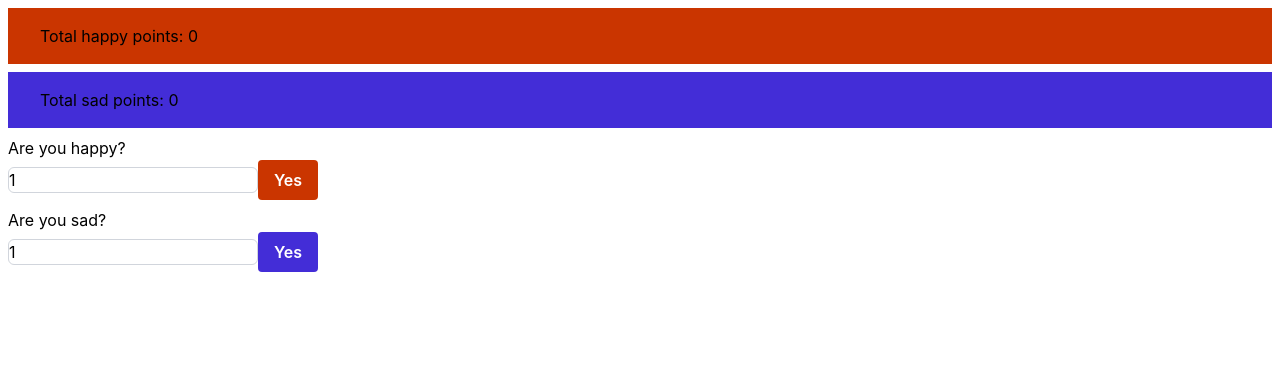
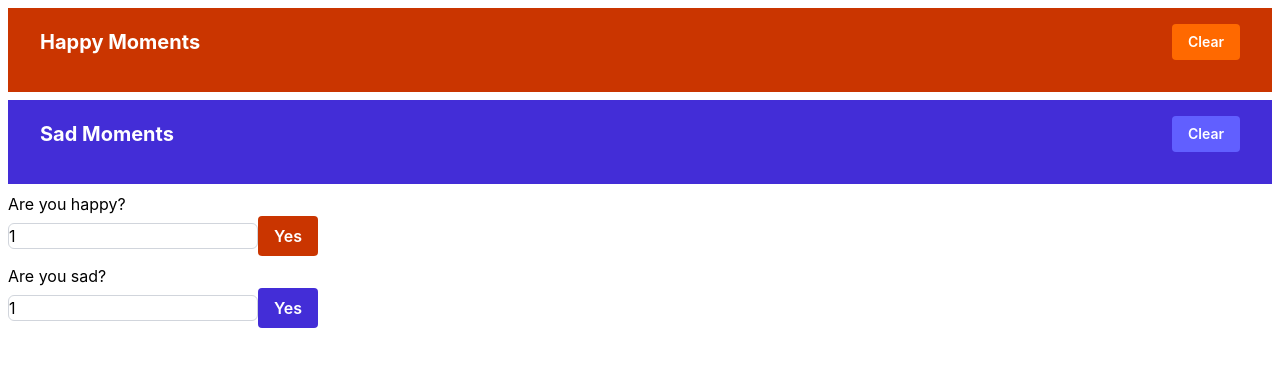
Before and after one commit to lakshgupta8/CodeYogi-Mood-Tracker-Application, a React (Vite) app: page / in a window 1280 px wide. Shown: the top 366 px of the page. Built offline with nearby package versions, Linux system fonts and the light colour scheme.

Commit message:
separated reducers and added separate Clear buttons in those  reducers

```diff
--- a/src/actions.ts
+++ b/src/actions.ts
@@ -1,12 +1,28 @@
 export const HAPPY_BUTTON_CLICKED = 'happy button clicked'
 export const SAD_BUTTON_CLICKED = 'sad button clicked'
+export const HAPPY_CLEARED = 'happy cleared'
+export const SAD_CLEARED = 'sad cleared'
 
-export const happyButtonClicked = (quantity: number) => ({
+export const happyButtonClicked = (intensity: number, when: Date) => ({
     type: HAPPY_BUTTON_CLICKED,
-    payload: quantity
+    payload: {
+        intensity,
+        when
+    }
 })
 
-export const sadButtonClicked = (quantity: number) => ({
+export const sadButtonClicked = (intensity: number, when: Date) => ({
     type: SAD_BUTTON_CLICKED,
-    payload: quantity
+    payload: {
+        intensity,
+        when
+    }
 })
+
+export const happyCleared = () => ({
+    type: HAPPY_CLEARED
+})
+
+export const sadCleared = () => ({
+    type: SAD_CLEARED
+})
--- a/src/components/HappyIncrementor.tsx
+++ b/src/components/HappyIncrementor.tsx
@@ -8,7 +8,7 @@ const HappyIncrementor: FC = () => {
     const dispatch = useDispatch();
 
     const increment = () => {
-        dispatch(happyButtonClicked(quantity));
+        dispatch(happyButtonClicked(quantity, new Date()));
     };
 
     return (
--- a/src/components/HappyTracker.tsx
+++ b/src/components/HappyTracker.tsx
@@ -1,16 +1,33 @@
 import { type FC, memo } from 'react';
-import { useSelector } from 'react-redux';
-import { happyCountSelector } from '../selectors';
+import { useSelector, useDispatch } from 'react-redux';
+import { happyMomentSelector } from '../selectors';
+import type { Moment } from '../store';
+import { happyCleared } from '../actions';
 
 export interface HappyTrackerProps {
     happyCount: number;
 }
 
 const HappyTracker: FC<HappyTrackerProps> = () => {
-    const happyCount = useSelector(happyCountSelector);
+    const happyMoment = useSelector(happyMomentSelector);
+    const dispatch = useDispatch();
+
     return (
-        <div className='bg-orange-700 px-8 py-4'>
-            Total happy points: {happyCount}
+        <div className='bg-orange-700 px-8 py-4 text-white'>
+            <div className="flex justify-between items-center mb-4">
+                <h2 className="font-bold text-xl">Happy Moments</h2>
+                <button
+                    onClick={() => dispatch(happyCleared())}
+                    className="bg-orange-500 hover:bg-orange-600 px-4 py-2 rounded font-semibold text-sm"
+                >
+                    Clear
+                </button>
+            </div>
+            {happyMoment.map((moment: Moment, index: number) => (
+                <div key={index}>
+                    Happiness Intensity: {moment.intensity}, When: {moment.when.toLocaleString()}
+                </div>
+            ))}
         </div>
     );
 };
--- a/src/components/SadIncrementor.tsx
+++ b/src/components/SadIncrementor.tsx
@@ -8,7 +8,7 @@ const SadIncrementor: FC = () => {
   const dispatch = useDispatch();
 
   const increment = () => {
-    dispatch(sadButtonClicked(quantity));
+    dispatch(sadButtonClicked(quantity, new Date()));
   };
 
   return (
--- a/src/components/SadTracker.tsx
+++ b/src/components/SadTracker.tsx
@@ -1,16 +1,33 @@
 import { type FC, memo } from 'react';
-import { useSelector } from 'react-redux';
-import { sadCountSelector } from '../selectors';
+import { useSelector, useDispatch } from 'react-redux';
+import { sadMomentSelector } from '../selectors';
+import type { Moment } from '../store';
+import { sadCleared } from '../actions';
 
 export interface SadTrackerProps {
     sadCount: number;
 }
 
 const SadTracker: FC<SadTrackerProps> = () => {
-    const sadCount = useSelector(sadCountSelector);
+    const sadMoment = useSelector(sadMomentSelector);
+    const dispatch = useDispatch();
+
     return (
-        <div className='bg-indigo-700 px-8 py-4'>
-            Total sad points: {sadCount}
+        <div className='bg-indigo-700 px-8 py-4 text-white'>
+            <div className="flex justify-between items-center mb-4">
+                <h2 className="font-bold text-xl">Sad Moments</h2>
+                <button
+                    onClick={() => dispatch(sadCleared())}
+                    className="bg-indigo-500 hover:bg-indigo-600 px-4 py-2 rounded font-semibold text-sm"
+                >
+                    Clear
+                </button>
+            </div>
+            {sadMoment.map((moment: Moment, index: number) => (
+                <div key={index}>
+                    Sadness Intensity: {moment.intensity}, When: {moment.when.toLocaleString()}
+                </div>
+            ))}
         </div>
     );
 };
--- /dev/null
+++ b/src/reducers/happinessReducer.ts
@@ -0,0 +1,34 @@
+import { type Moment } from "../store";
+import { HAPPY_BUTTON_CLICKED, HAPPY_CLEARED } from "../actions";
+import type { AnyAction } from "redux";
+
+export type happyState = {
+    happyMoments: Moment[];
+}
+
+export const initialHappyState: happyState = {
+    happyMoments: []
+}
+
+export const happinessReducer = (currentState: happyState = initialHappyState, action: AnyAction) => {
+    switch (action.type) {
+        case HAPPY_BUTTON_CLICKED: {
+            return {
+                ...currentState,
+                happyMoments: [
+                    ...currentState.happyMoments,
+                    { intensity: action.payload.intensity, when: action.payload.when }
+                ]
+            }
+        }
+        case HAPPY_CLEARED: {
+            return {
+                ...currentState,
+                happyMoments: []
+            }
+        }
+        default: {
+            return currentState
+        }
+    }
+}
--- /dev/null
+++ b/src/reducers/sadnessReducer.ts
@@ -0,0 +1,34 @@
+import { type Moment } from "../store";
+import { SAD_BUTTON_CLICKED, SAD_CLEARED } from "../actions";
+import type { AnyAction } from "redux";
+
+export type sadState = {
+    sadMoments: Moment[];
+}
+
+export const initialSadState: sadState = {
+    sadMoments: []
+}
+
+export const sadnessReducer = (currentState: sadState = initialSadState, action: AnyAction) => {
+    switch (action.type) {
+        case SAD_BUTTON_CLICKED: {
+            return {
+                ...currentState,
+                sadMoments: [
+                    ...currentState.sadMoments,
+                    { intensity: action.payload.intensity, when: action.payload.when }
+                ]
+            }
+        }
+        case SAD_CLEARED: {
+            return {
+                ...currentState,
+                sadMoments: []
+            }
+        }
+        default: {
+            return currentState
+        }
+    }
+}
--- a/src/selectors.ts
+++ b/src/selectors.ts
@@ -1,5 +1,5 @@
 import type { State } from "./store";
 
-export const happyCountSelector = (state: State) => state.happyCount;
+export const happyMomentSelector = (state: State) => state.happy.happyMoments;
 
-export const sadCountSelector = (state: State) => state.sadCount;
+export const sadMomentSelector = (state: State) => state.sad.sadMoments;
--- a/src/store.ts
+++ b/src/store.ts
@@ -1,27 +1,26 @@
-import { createStore, type Action } from "redux";
-import { HAPPY_BUTTON_CLICKED, SAD_BUTTON_CLICKED } from "./actions";
+import { createStore, type AnyAction } from "redux";
+import { sadnessReducer, initialSadState, type sadState } from "./reducers/sadnessReducer";
+import { happinessReducer, initialHappyState, type happyState } from "./reducers/happinessReducer";
+
+export type Moment = {
+    intensity: number;
+    when: Date;
+}
 
 export type State = {
-    sadCount: number;
-    happyCount: number;
-}
-
-interface Actions extends Action {
-    payload: number;
+    sad: sadState;
+    happy: happyState;
 }
 
 const initialState: State = {
-    sadCount: 0,
-    happyCount: 0
+    happy: initialHappyState,
+    sad: initialSadState
 }
 
-const reducer = (currentState: State = initialState, action: Actions): State => {
-    if (action.type === HAPPY_BUTTON_CLICKED) {
-        return { ...currentState, happyCount: currentState.happyCount + action.payload };
-    } else if (action.type === SAD_BUTTON_CLICKED) {
-        return { ...currentState, sadCount: currentState.sadCount + action.payload };
-    } else {
-        return currentState;
+const reducer = (currentState: State = initialState, action: AnyAction): State => {
+    return {
+        sad: sadnessReducer(currentState.sad, action),
+        happy: happinessReducer(currentState.happy, action)
     }
 }
 
```
